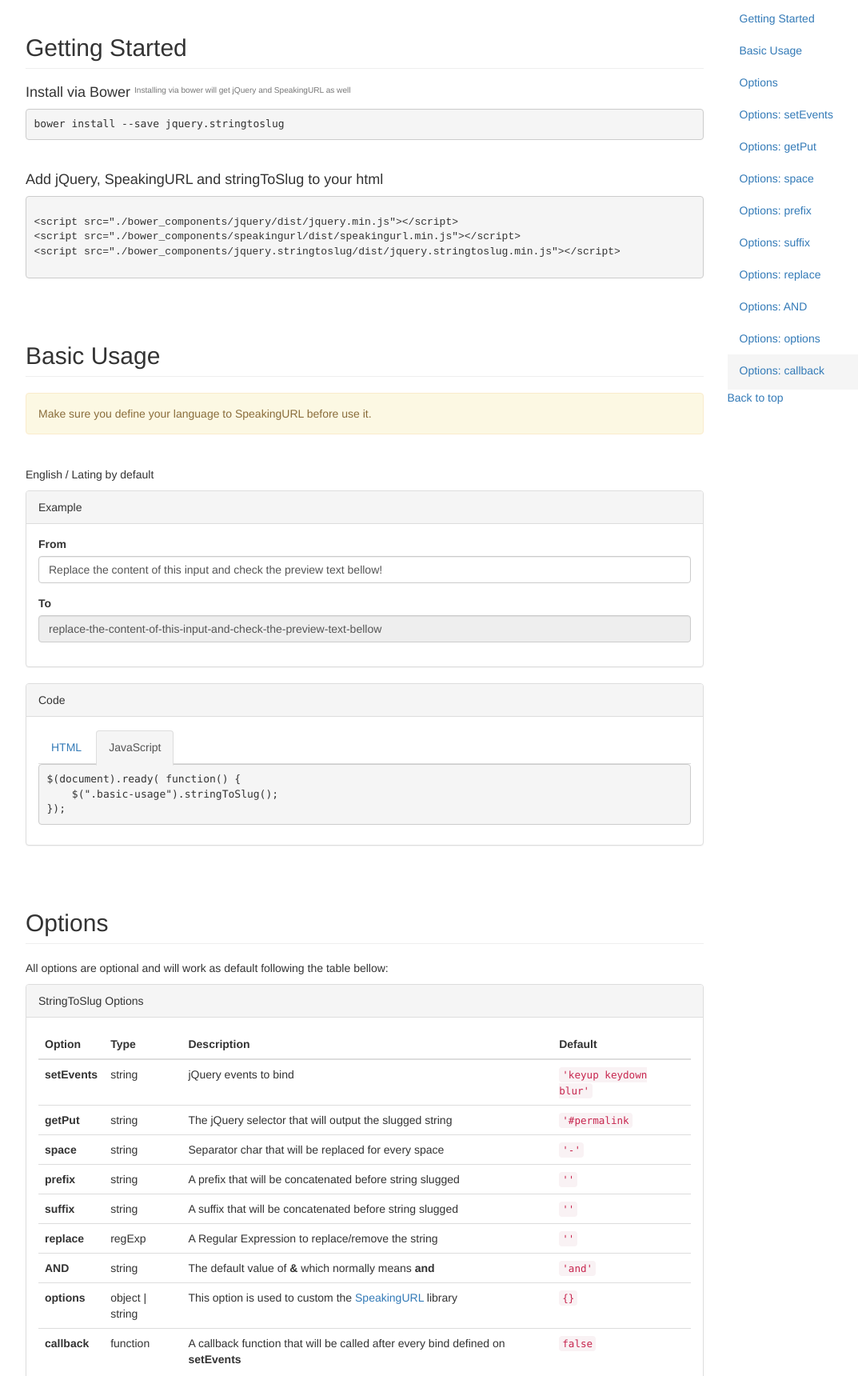
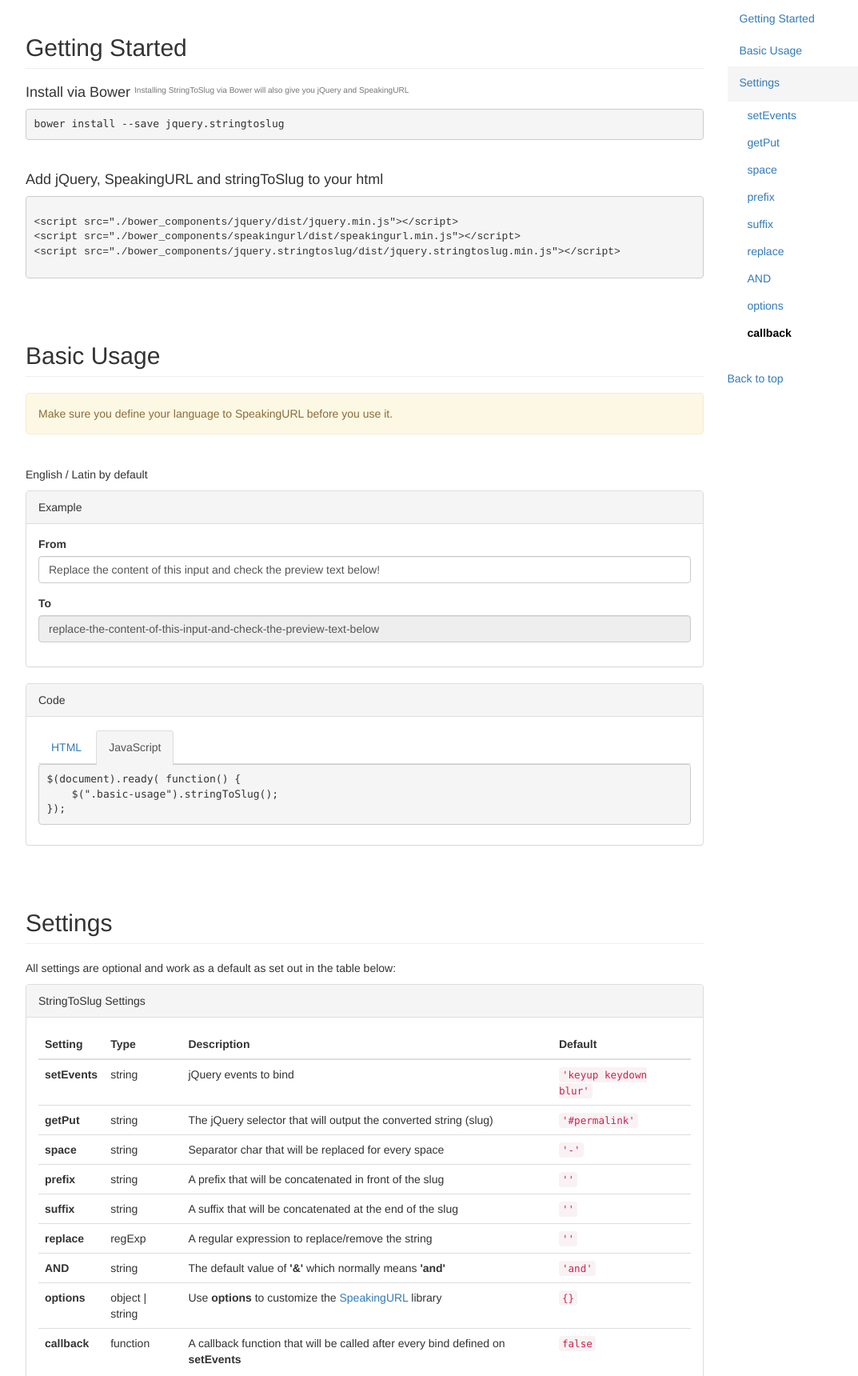
Before and after one commit to leocaseiro/jQuery-Plugin-stringToSlug, a plain HTML site: page index.html in a window 1280 px wide. Shown: the part 431-2151 px from the top of the page at 80% size, without its empty margins (38-1111 px from the left). Drawn offline with nearby package versions, Linux system fonts and the light colour scheme.

Commit message:
Fix gramar and menu layout improvement

```diff
--- a/index.html
+++ b/index.html
@@ -62,6 +62,17 @@
             background-color: #f5f5f5;
             height: 44px;
         }
+        .nav.nav-subnav>li>a:hover,
+        .nav.nav-subnav>li.active>a {
+            background-color: transparent;
+            color: black;
+        }
+        .nav.nav-subnav>li.active>a {
+            font-weight: bold;
+        }
+        .nav.nav-subnav>li>a {
+            padding: 7px 15px 7px 25px;
+        }
     </style>
 
     <!-- HTML5 shim and Respond.js for IE8 support of HTML5 elements and media queries -->
@@ -103,7 +114,7 @@
         <div class="col-sm-9">
             <section class="sts-section" id="js-getting-started">
                 <h2 class="page-header">Getting Started</h2>
-                <h4>Install via Bower <small><sup>Installing via bower will get jQuery and SpeakingURL as well</sup></small></h4>
+                <h4>Install via Bower <small><sup>Installing StringToSlug via Bower will also give you jQuery and SpeakingURL</sup></small></h4>
                 <div class="highlight">
                     <pre><code>bower install --save jquery.stringtoslug</code></pre>
                 </div><br>
@@ -117,18 +128,18 @@
 
             <section class="sts-section" id="js-basic-usage">
                 <h2 class="page-header">Basic Usage</h2>
-                <div class="alert alert-warning" role="alert">Make sure you define your language to SpeakingURL before use it.</div><br>
-                <p>English / Lating by default</p>
+                <div class="alert alert-warning" role="alert">Make sure you define your language to SpeakingURL before you use it.</div><br>
+                <p>English / Latin by default</p>
                 <div class="panel panel-default">
                     <div class="panel-heading">Example</div>
                     <div class="panel-body">
                         <div class="form-group">
                             <label for="input-basic-usage-from">From </label>
-                            <input type="text" class="basic-usage form-control" id="input-basic-usage-from" value="Replace the content of this input and check the preview text bellow!">
+                            <input type="text" class="basic-usage form-control" id="input-basic-usage-from" value="Replace the content of this input and check the preview text below!">
                         </div>
                         <div class="form-group">
                             <label for="permalink">To</label>
-                            <input type="text" readonly disabled class="form-control" id="permalink" placeholder="Preview here" value="replace-the-content-of-this-input-and-check-the-preview-text-bellow">
+                            <input type="text" readonly disabled class="form-control" id="permalink" placeholder="Preview here" value="replace-the-content-of-this-input-and-check-the-preview-text-below">
                         </div>
                     </div>
                 </div>
@@ -159,16 +170,16 @@
             </section>
 
             <section class="sts-section" id="js-options">
-                <h2 class="page-header">Options</h2>
-                <p>All options are optional and will work as default following the table bellow:</p>
+                <h2 class="page-header">Settings</h2>
+                <p>All settings are optional and work as a default as set out in the table below:</p>
                 <div class="panel panel-default">
-                    <div class="panel-heading">StringToSlug Options</div>
+                    <div class="panel-heading">StringToSlug Settings</div>
                     <div class="panel-body">
                         <div class="table-responsive">
                             <table class="table">
                                 <thead>
                                 <tr>
-                                    <th>Option</th>
+                                    <th>Setting</th>
                                     <th>Type</th>
                                     <th>Description</th>
                                     <th>Default</th>
@@ -184,8 +195,8 @@
                                 <tr>
                                     <th scope="row">getPut</th>
                                     <td>string</td>
-                                    <td>The jQuery selector that will output the slugged string</td>
-                                    <td><code>'#permalink</code></td>
+                                    <td>The jQuery selector that will output the converted string (slug)</td>
+                                    <td><code>'#permalink'</code></td>
                                 </tr>
                                 <tr>
                                     <th scope="row">space</th>
@@ -196,31 +207,31 @@
                                 <tr>
                                     <th scope="row">prefix</th>
                                     <td>string</td>
-                                    <td>A prefix that will be concatenated before string slugged</td>
+                                    <td>A prefix that will be concatenated in front of the slug</td>
                                     <td><code>''</code></td>
                                 </tr>
                                 <tr>
                                     <th scope="row">suffix</th>
                                     <td>string</td>
-                                    <td>A suffix that will be concatenated before string slugged</td>
+                                    <td>A suffix that will be concatenated at the end of the slug</td>
                                     <td><code>''</code></td>
                                 </tr>
                                 <tr>
                                     <th scope="row">replace</th>
                                     <td>regExp</td>
-                                    <td>A Regular Expression to replace/remove the string</td>
+                                    <td>A regular expression to replace/remove the string</td>
                                     <td><code>''</code></td>
                                 </tr>
                                 <tr>
                                     <th scope="row">AND</th>
                                     <td>string</td>
-                                    <td>The default value of <strong>&</strong> which normally means <strong>and</strong></td>
+                                    <td>The default value of <strong>'&'</strong> which normally means <strong>'and'</strong></td>
                                     <td><code>'and'</code></td>
                                 </tr>
                                 <tr>
                                     <th scope="row">options</th>
                                     <td>object | string</td>
-                                    <td>This option is used to custom the <a href="http://pid.github.io/speakingurl/">SpeakingURL</a> library</td>
+                                    <td>Use <strong>options</strong> to customize the <a href="http://pid.github.io/speakingurl/">SpeakingURL</a> library</td>
                                     <td><code>{}</code></td>
                                 </tr>
                                 <tr>
@@ -266,15 +277,15 @@
 
             <section class="sts-section" id="js-setevents">
                 <h2 class="page-header">Set Events</h2>
-                <p>Use the option <strong>setEvents</strong> to choose events for bind</p>
+                <p>Use the setting <strong>setEvents</strong> to choose events to bind</p>
                 <div class="panel panel-default">
                     <div class="panel-heading">Example</div>
                     <div class="panel-body">
                         <div class="form-group">
-                            <input type="text" class="basic-usage form-control" id="input-blur" value="Focus on this input and after blur it will be slugged">
+                            <input type="text" class="basic-usage form-control" id="input-blur" value="Focus on this input and after blur it will be converted into a slug">
                         </div>
                         <div class="form-group">
-                            <p class="input-blur-preview label label-danger">focus-on-this-input-and-after-blur-it-will-be-slugged</p>
+                            <p class="input-blur-preview label label-danger">focus-on-this-input-and-after-blur-it-will-be-converted-into-a-slug</p>
                         </div>
                     </div>
                 </div>
@@ -307,8 +318,8 @@
             </section>
 
             <section class="sts-section" id="js-getput">
-                <h2 class="page-header">Set different output (getPut)</h2>
-                <p>Use the option <strong>getPut</strong> to choose an output. jQuery StringToSlug works for html elements or inputs as well</p>
+                <h2 class="page-header">Set a different selector for the preview (getPut)</h2>
+                <p>Use the setting <strong>getPut</strong> to choose an output. jQuery StringToSlug works for html elements or inputs</p>
                 <div class="panel panel-default">
                     <div class="panel-heading">Example with Twitter Bootstrap 3 <code>.alert.alert-info</code></div>
                     <div class="panel-body">
@@ -351,10 +362,10 @@
             </section>
 
             <section class="sts-section" id="js-space">
-                <h2 class="page-header">Set different separator (space)</h2>
-                <p>Use the option <strong>space</strong> to choose a separator replacement.</p>
+                <h2 class="page-header">Set a different separator character for spaces</h2>
+                <p>Use the setting <strong>space</strong> to choose a separator replacement</p>
                 <div class="panel panel-default">
-                    <div class="panel-heading">Example with underscore instead of dash</div>
+                    <div class="panel-heading">Example with <strong>underscore</strong> instead of dash</div>
                     <div class="panel-body">
                         <div class="form-group">
                             <input type="text" class="basic-usage form-control" id="input-space" value="Replace me with some dummy data and check the separator">
@@ -394,7 +405,7 @@
 
             <section class="sts-section" id="js-prefix">
                 <h2 class="page-header">Set a Prefix</h2>
-                <p>Use the option <strong>prefix</strong> to choose a prefix.</p>
+                <p>Use the setting <strong>prefix</strong> to choose a prefix</p>
                 <div class="panel panel-default">
                     <div class="panel-heading">Example with prefix <code>js-</code></div>
                     <div class="panel-body">
@@ -436,7 +447,7 @@
 
             <section class="sts-section" id="js-suffix">
                 <h2 class="page-header">Set a Suffix</h2>
-                <p>Use the option <strong>suffix</strong> to choose a suffix.</p>
+                <p>Use the setting <strong>suffix</strong> to choose a suffix</p>
                 <div class="panel panel-default">
                     <div class="panel-heading">Example with suffix <code>.jpg</code></div>
                     <div class="panel-body">
@@ -478,7 +489,7 @@
 
             <section class="sts-section" id="js-replace">
                 <h2 class="page-header">replace</h2>
-                <p>Use the option <strong>replace</strong> to replace/remove some pattern.</p>
+                <p>Use the setting <strong>replace</strong> to replace/remove some pattern</p>
                 <div class="panel panel-default">
                     <div class="panel-heading">Example removing content between parentheses with <code>replace</code> and the regex <code>/\s?\([^\)]*\)/gi</code></div>
                     <div class="panel-body">
@@ -520,9 +531,9 @@
 
             <section class="sts-section" id="js-and">
                 <h2 class="page-header">AND</h2>
-                <p>Use the option <strong>AND</strong> to choose a different replacement for <strong>&</strong>.</p>
+                <p>Use the setting <strong>AND</strong> to choose a different replacement for <strong>'&'</strong></p>
                 <div class="panel panel-default">
-                    <div class="panel-heading">Example with and <code>AND</code> in Spanish (Español)</div>
+                    <div class="panel-heading">Example with <code>AND</code> in Spanish (Español)</div>
                     <div class="panel-body">
                         <div class="form-group">
                             <input type="text" class="basic-usage form-control" id="input-and" value="Él & Ella">
@@ -564,7 +575,7 @@
                 <h2 class="page-header">options</h2>
                 <p>Use <strong>options</strong> to customize <strong><a href="http://pid.github.io/speakingurl/">SpeakinURL</a></strong>.</p>
                 <div class="panel panel-default">
-                    <div class="panel-heading">Example with <code>options</code> from SpeakingURL changing the language to Arabic and using titleCase pattern</div>
+                    <div class="panel-heading">Example with <code>options</code> from SpeakingURL defining the language to <i>Arabic</i> and using <i>titleCase</i> pattern</div>
                     <div class="panel-body">
                         <div class="form-group">
                             <input type="text" class="basic-usage form-control" id="input-options" value="Text In Arabic: هذا هو الاختبار مع اللغة العربية With titleCase Pattern" />
@@ -609,7 +620,7 @@
                 <h2 class="page-header">callback</h2>
                 <p>Use <strong>callback</strong> to call a function after stringToSlug.</p>
                 <div class="panel panel-default">
-                    <div class="panel-heading">Example will print a warn on your developer tool as a <code>callback</code></div>
+                    <div class="panel-heading">Example will print a warning on your developer tool as a <code>callback</code></div>
                     <div class="panel-body">
                         <div class="form-group">
                             <input type="text" class="basic-usage form-control" id="input-callback" value="Open your Console from Developer Tools and Check the warning" />
@@ -654,17 +665,20 @@
                 <ul class="nav">
                     <li><a href="#js-getting-started">Getting Started</a></li>
                     <li><a href="#js-basic-usage">Basic Usage</a></li>
-                    <li><a href="#js-options">Options</a></li>
-                    <li><a href="#js-setevents">Options: setEvents</a></li>
-                    <li><a href="#js-getput">Options: getPut</a></li>
-                    <li><a href="#js-space">Options: space</a></li>
-                    <li><a href="#js-prefix">Options: prefix</a></li>
-                    <li><a href="#js-suffix">Options: suffix</a></li>
-                    <li><a href="#js-replace">Options: replace</a></li>
-                    <li><a href="#js-and">Options: AND</a></li>
-                    <li><a href="#js-options-options">Options: options</a></li>
-                    <li><a href="#js-callback">Options: callback</a></li>
-                </ul>
+                    <li><a href="#js-options">Settings</a>
+                    <ul class="nav nav-subnav">
+                        <li><a href="#js-setevents">setEvents</a></li>
+                        <li><a href="#js-getput">getPut</a></li>
+                        <li><a href="#js-space">space</a></li>
+                        <li><a href="#js-prefix">prefix</a></li>
+                        <li><a href="#js-suffix">suffix</a></li>
+                        <li><a href="#js-replace">replace</a></li>
+                        <li><a href="#js-and">AND</a></li>
+                        <li><a href="#js-options-options">options</a></li>
+                        <li><a href="#js-callback">callback</a></li>
+                    </ul>
+                    </li>
+                </ul><br>
                 <a class="back-to-top" href="#top">
                     Back to top
                 </a>
```
